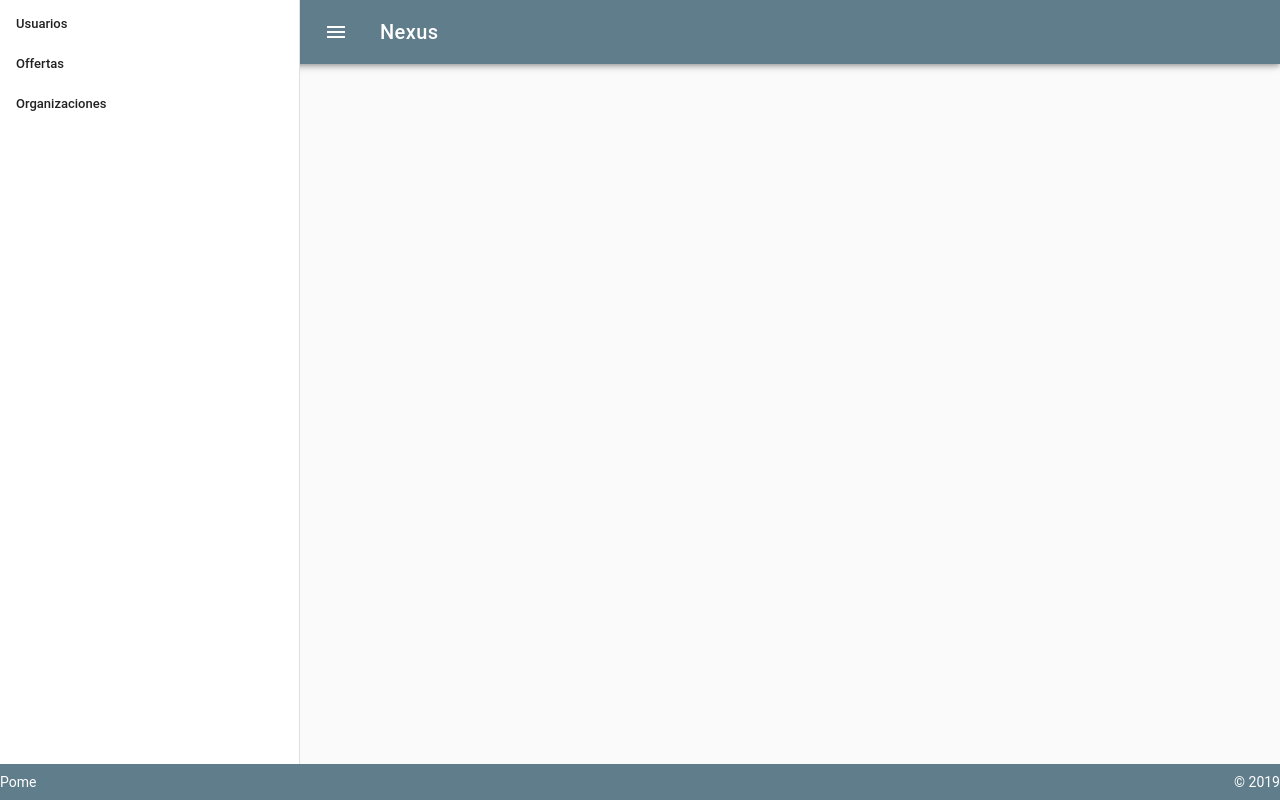
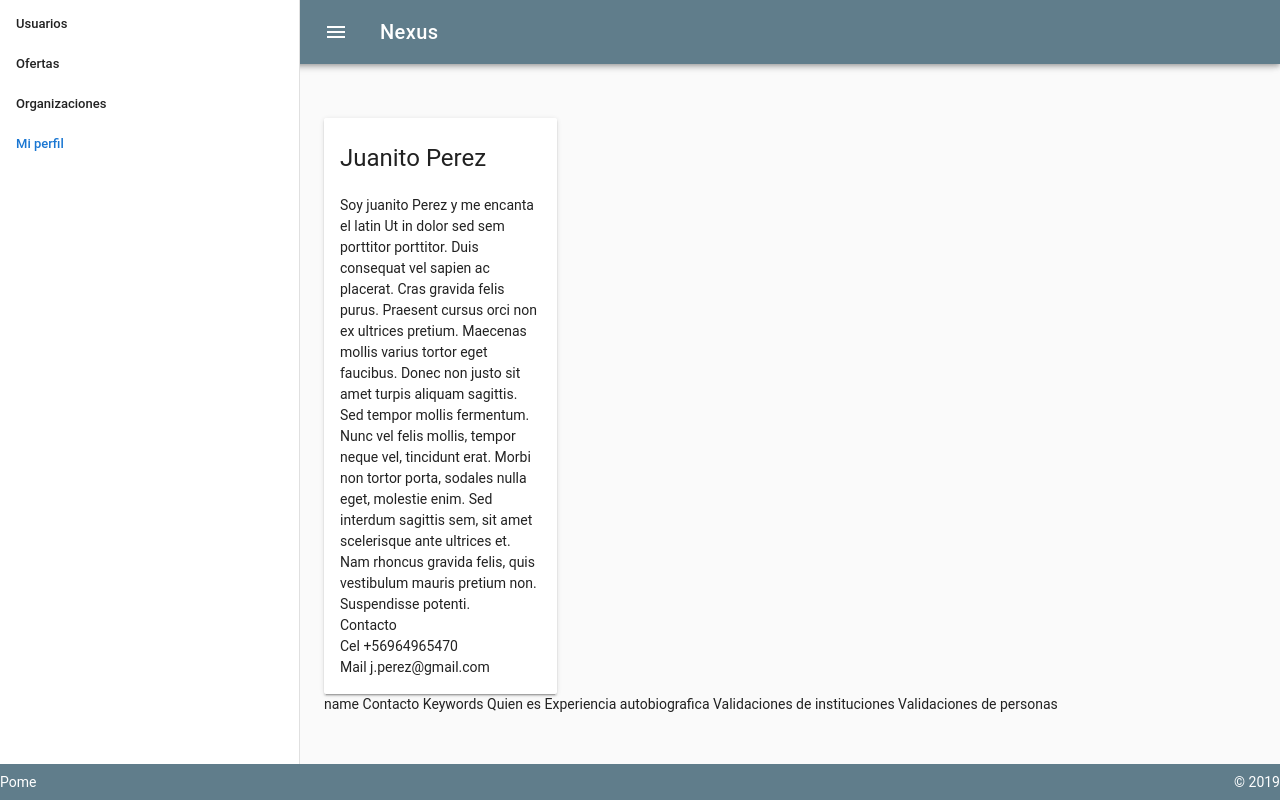
Before and after one commit to lileiva/coCreaciones, a Vue app: page /profile in a window 1280 px wide. Built offline with nearby package versions, Linux system fonts and the light colour scheme.

Commit message:
profile preview

```diff
--- a/src/App.vue
+++ b/src/App.vue
@@ -50,13 +50,19 @@
           mt-2
           :to="{ name: 'Offers' }"
         >
-          Offertas
+          Ofertas
         </v-list-tile>
         <v-list-tile
           mt-2
           :to="{ name: 'Institutions' }"
         >
           Organizaciones
+        </v-list-tile>
+        <v-list-tile
+          mt-2
+          :to="{ name: 'profile' }"
+        >
+          Mi perfil
         </v-list-tile>
       </v-list>
     </v-navigation-drawer>
--- a/src/router.js
+++ b/src/router.js
@@ -24,6 +24,11 @@ export default new Router({
       component: () => import('./views/Institution.vue'),
     },
     {
+      path: '/profile',
+      name: 'profile',
+      component: () => import('./views/Profile.vue'),
+    },
+    {
       path: '/offers',
       name: 'Offers',
       component: () => import('./views/Offers.vue'),
--- /dev/null
+++ b/src/views/Profile.vue
@@ -0,0 +1,52 @@
+<template>
+  <div class="about">
+    <v-layout
+      row
+      wrap
+    >
+      <v-flex xs3>
+        <v-card class="orgCard">
+          <v-card-title primary-title>
+            <div class="show_content">
+              <h3 class="headline mb-0">
+                Juanito Perez
+              </h3>
+              <br>
+              <div>
+                Soy juanito Perez y me encanta el latin
+
+                Ut in dolor sed sem porttitor porttitor. Duis consequat vel sapien ac placerat.
+                Cras gravida felis purus. Praesent cursus orci non ex ultrices pretium.
+                Maecenas mollis varius tortor eget faucibus. Donec non justo sit amet
+                turpis aliquam sagittis. Sed tempor mollis fermentum. Nunc vel felis
+                mollis, tempor neque vel, tincidunt erat. Morbi non tortor porta,
+                sodales nulla eget, molestie enim. Sed interdum sagittis sem, sit
+                amet scelerisque ante ultrices et. Nam rhoncus gravida felis, quis
+                vestibulum mauris pretium non. Suspendisse potenti.
+              </div>
+            </div>
+            <div>
+              Contacto
+            </div>
+            <div>
+              Cel  +56964965470 <br>
+              Mail j.perez@gmail.com <br>
+            </div>
+          </v-card-title>
+        </v-card>
+      </v-flex>
+    </v-layout>
+    name
+    Contacto
+    Keywords
+    Quien es
+    Experiencia autobiografica
+    Validaciones de instituciones
+    Validaciones de personas
+  </div>
+</template>
+<script>
+export default {
+  name: 'Profile',
+}
+</script>
```
